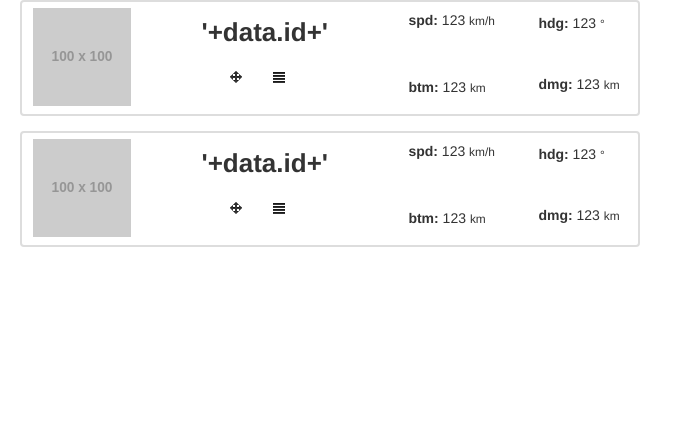
After one commit to birgerlie/RaceSystem, a Python web app: template templates/delete.html in a window 1280 px wide. The commit adds this page. Shown: the top 443 px of the page, without its empty margins (0-683 px from the left). Run offline with Jinja, Linux system fonts and the light colour scheme; the template is opened without the code that fills it, so the values that code supplies are empty; grey boxes labelled with a size stand in for pictures from a placeholder-image service; some libraries are stand-ins or nearby versions.

Commit message:
added new css and html

```diff
--- /dev/null
+++ b/templates/delete.html
@@ -0,0 +1,143 @@
+<!doctype html>
+	<html lang="en">
+	<head>
+		<meta charset="UTF-8">
+		<title>Document</title>
+		<link rel="stylesheet" href="../static/css/bootstrap.css">
+		<script src="../static/js/jquery-1.9.1.min.js"></script>
+		<script src="../static/js/bootstrap.js"></script>
+
+	</head>
+	<body>
+		<style>
+		.cell-avatar {width:100px;position:relative;top:-80px;}
+		.cell-name {text-align:center;position:relative;top:-20px;width:240px;}
+		.cell-info {position:relative;top:-20px;width:260px;}
+
+		.infoitems {
+		  list-style:none;
+		}
+		.cell-name .infoitems li:nth-child(1) {font-weight:bold;font-size:26px;position:relative;top:-70px;}
+		.cell-name .infoitems li:nth-child(2) {position:relative;top: -45px;}
+		.cell-name .infoitems li:nth-child(2) a:first-child {padding-right:10px;}
+
+		.cell-info .infoitems li {padding:20px 10px;}
+		.cell-info .infoitems li:nth-child(2) {
+			position: relative;
+			top: -58px;
+			left: 130px;
+		}
+		.cell-info .infoitems li:nth-child(3) {
+			position: relative;
+			top: -58px;
+			left: 130px;
+		}
+		.cell-info .infoitems li:nth-child(4) {
+			position: relative;
+			top: -116px;
+		}
+		.accordion-heading {height:95px;overflow: hidden;padding:8px 0px;}
+		.accordion-group {margin-bottom:15px;border:2px solid #DDD;}
+		.coolbox {
+		  background: white;
+		  padding: 5px;
+		  margin: 2px;
+		  -webkit-border-radius: 5px;
+		  -moz-border-radius: 5px;
+		  border-radius: 5px;
+		  margin-bottom: 5px;
+		  margin-left: 5px;
+		  font-family: "Helvetica Neue",Helvetica,Arial,sans-serif;
+		  font-size: 14px;
+		  line-height: 20px;
+		  color: #333;
+		}
+		.accordion-heading .accordion-toggle {
+			display: inline;
+			padding: none;
+			}
+	</style>
+
+
+	<div class="accordion span8" id="accordion1">
+  <div class="accordion-group insert-color-here">
+    <div class="accordion-heading coolbox">
+    <table><tbody>
+			<tr >
+				<td class="cell-avatar" ><img src="http://placehold.it/100x100" alt=""></td>
+				<td class="cell-name" >
+					<ul class="infoitems">
+						<li>'+data.id+'</li>
+						<li>
+							<a href="#"><i class="icon-move"></i></a>
+							<a class="accordion-toggle" data-toggle="collapse" data-parent="#accordion1" href="#collapseOne"><i class="icon-align-justify"></i></a>
+						</li>
+					</ul>
+					<h4></h4>
+				</td>
+				<td class="cell-info">
+					<ul class="infoitems">
+						<li><strong>spd:</strong> 123 <small>km/h</small></li>
+						<li><strong>hdg:</strong> 123 <small>&deg;</small></li>
+						<li><strong>dmg:</strong> 123 <small>km</small></li>
+						<li><strong>btm:</strong> 123 <small>km</small></li>
+					</ul>
+				</td>
+			</tr>
+			</tbody>
+			</table>
+    </div>
+    <div id="collapseOne" class="accordion-body collapse">
+      <div class="accordion-inner">
+        Lorem ipsum dolor sit amet, consectetur adipisicing elit. Vel, natus, itaque ipsum quasi facere dolorum deserunt magnam laudantium odio sit soluta unde neque aliquam necessitatibus nisi eligendi quos eveniet dignissimos placeat libero culpa iste porro ab voluptatum alias. Architecto voluptates cumque quod doloribus iusto ea alias porro quas eaque sapiente. Officia, et, quod impedit sint voluptatibus tempore dolor qui libero minus vel repellat officiis expedita modi vero sapiente obcaecati accusantium nihil. Libero, saepe dolorem quo neque blanditiis accusamus repudiandae suscipit animi delectus mollitia deleniti minus ipsam architecto est enim magnam quidem sit itaque asperiores quam dolorum a optio eveniet. Ipsum.
+      </div>
+    </div>
+  </div>
+  <div class="accordion-group insert-color-here">
+    <div class="accordion-heading coolbox">
+      <table><tbody>
+			<tr >
+				<td class="cell-avatar" ><img src="http://placehold.it/100x100" alt=""></td>
+				<td class="cell-name" >
+					<ul class="infoitems">
+						<li>'+data.id+'</li>
+						<li>
+							<a href="#"><i class="icon-move"></i></a>
+							<a class="accordion-toggle" data-toggle="collapse" data-parent="#accordion1" href="#collapseTwo"><i class="icon-align-justify"></i></a>
+						</li>
+					</ul>
+					<h4></h4>
+				</td>
+				<td class="cell-info">
+					<ul class="infoitems">
+						<li><strong>spd:</strong> 123 <small>km/h</small></li>
+						<li><strong>hdg:</strong> 123 <small>&deg;</small></li>
+						<li><strong>dmg:</strong> 123 <small>km</small></li>
+						<li><strong>btm:</strong> 123 <small>km</small></li>
+					</ul>
+				</td>
+			</tr>
+			</tbody>
+			</table>
+    </div>
+    <div id="collapseTwo" class="accordion-body collapse">
+      <div class="accordion-inner">
+        Lorem ipsum dolor sit amet, consectetur adipisicing elit. Vel, natus, itaque ipsum quasi facere dolorum deserunt magnam laudantium odio sit soluta unde neque aliquam necessitatibus nisi eligendi quos eveniet dignissimos placeat libero culpa iste porro ab voluptatum alias. Architecto voluptates cumque quod doloribus iusto ea alias porro quas eaque sapiente. Officia, et, quod impedit sint voluptatibus tempore dolor qui libero minus vel repellat officiis expedita modi vero sapiente obcaecati accusantium nihil. Libero, saepe dolorem quo neque blanditiis accusamus repudiandae suscipit animi delectus mollitia deleniti minus ipsam architecto est enim magnam quidem sit itaque asperiores quam dolorum a optio eveniet. Ipsum.
+      </div>
+    </div>
+  </div>
+</div>
+
+
+
+
+
+
+
+
+
+
+
+
+	</body>
+	</html>
```
Also changed, not shown: static/js/display.js (+19 -2 lines), templates/race.html (+36 -5 lines).
